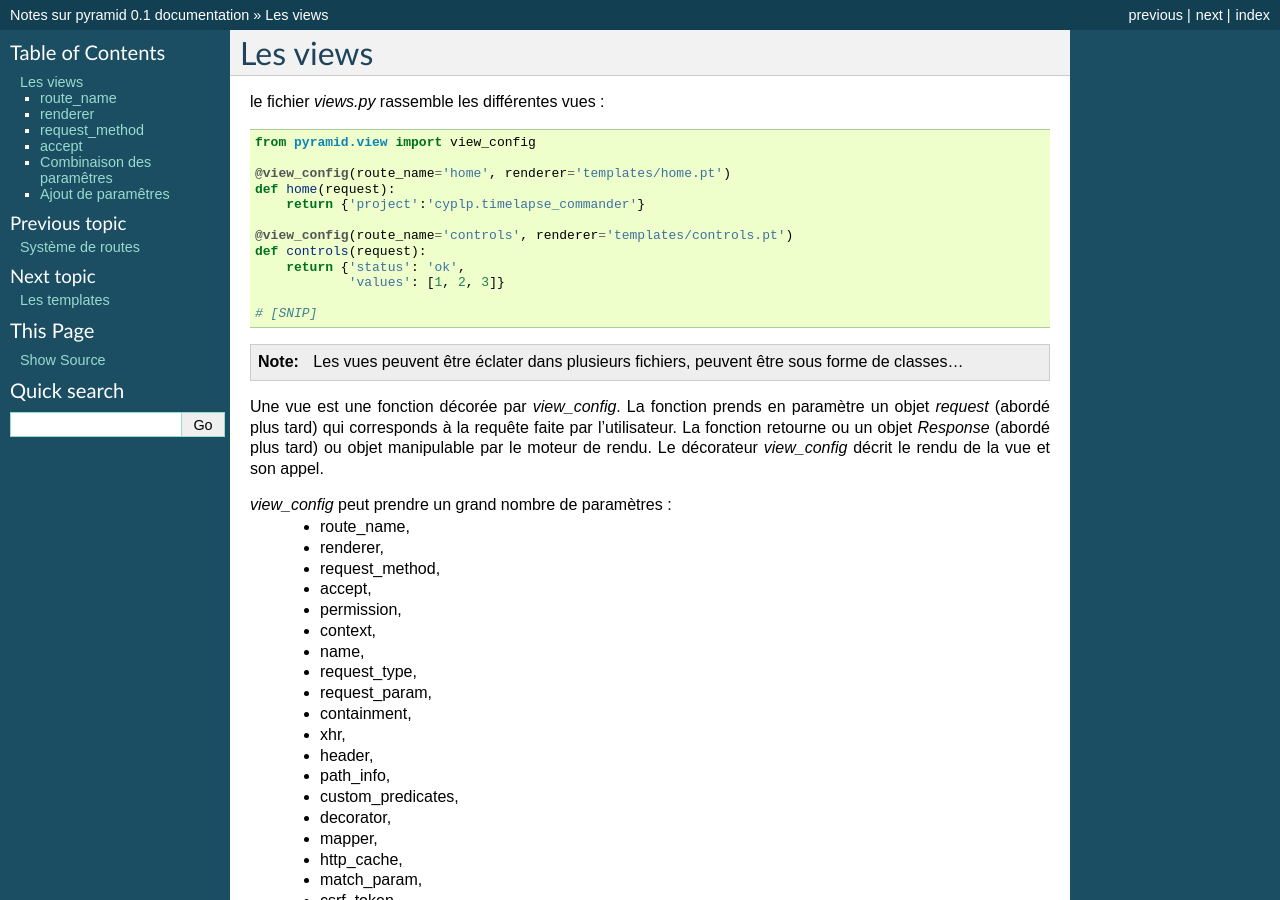
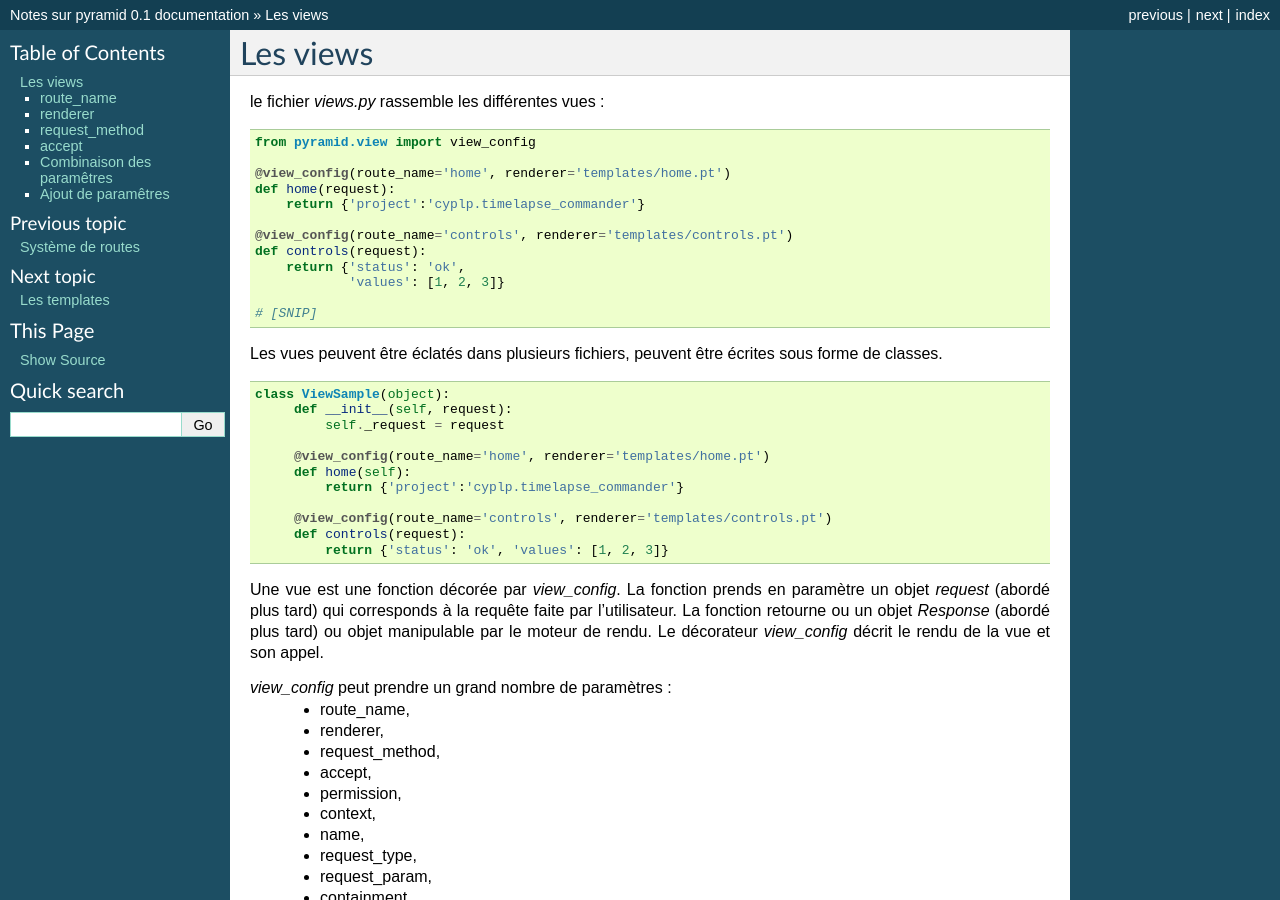
Before and after one commit to cyplp/note_pyramid, a Sphinx documentation site: the page built from source/views.rst, in a window 1280 px wide and 900 px high. Built offline with Sphinx 7.4.7, drawn with Linux system fonts in a browser that asks for light colours; some of the changed text lies outside the part shown.

Commit message:
correction syntax rst

```diff
--- a/source/renderer.rst
+++ b/source/renderer.rst
@@ -57,6 +57,7 @@ La méthode `__call__` doit retourner une chaine avec le résulat du rendu.
 
 `value` contient la donnée retournée par la méthode décorée par le `view_config`.
 `system` est un dictionnaire contenant :
+
  - renderer_info : même RendererHelper que `info`,
  - renderer_name : valeur de `renderer` du décorateur `view_config` ; typiquement le chemin vers le template,
  - context : un object pyramid.traversal.DefaultRootFactory,:
--- a/source/views.rst
+++ b/source/views.rst
@@ -19,7 +19,21 @@ le fichier `views.py` rassemble les différentes vues :
   # [SNIP]
 
 
-.. Note:: Les vues peuvent être éclater dans plusieurs fichiers, peuvent être sous forme de classes...
+Les vues peuvent être éclatés dans plusieurs fichiers, peuvent être écrites sous forme de classes.
+
+.. code-block:: python
+
+   class ViewSample(object):
+   	def __init__(self, request):
+	    self._request = request
+
+	@view_config(route_name='home', renderer='templates/home.pt')
+        def home(self):
+            return {'project':'cyplp.timelapse_commander'}
+
+        @view_config(route_name='controls', renderer='templates/controls.pt')
+	def controls(request):
+            return {'status': 'ok', 'values': [1, 2, 3]}
 
 
 Une vue est une fonction décorée par `view_config`. La fonction prends en paramètre un objet `request` (abordé plus tard)
@@ -180,3 +194,15 @@ et enfin l'utilisation.
  @view_config(route_name='some route', renderer='template/sunday.pt', day='sunday')
  def sunday(request):
      pass
+
+Une autre approche est d'utiliser le parametre predicate de `view_config`.
+
+.. code-block:: python
+
+ @view_config(route_name='some route', renderer='template/monday.pt', custom_predicate=(DayPredicate('monday', None), ))
+ def monday(request):
+     pass
+
+ @view_config(route_name='some route', renderer='template/sunday.pt', custom_predicate=(DayPredicate('sunday', None), ))
+ def sunday(request):
+     pass
```
